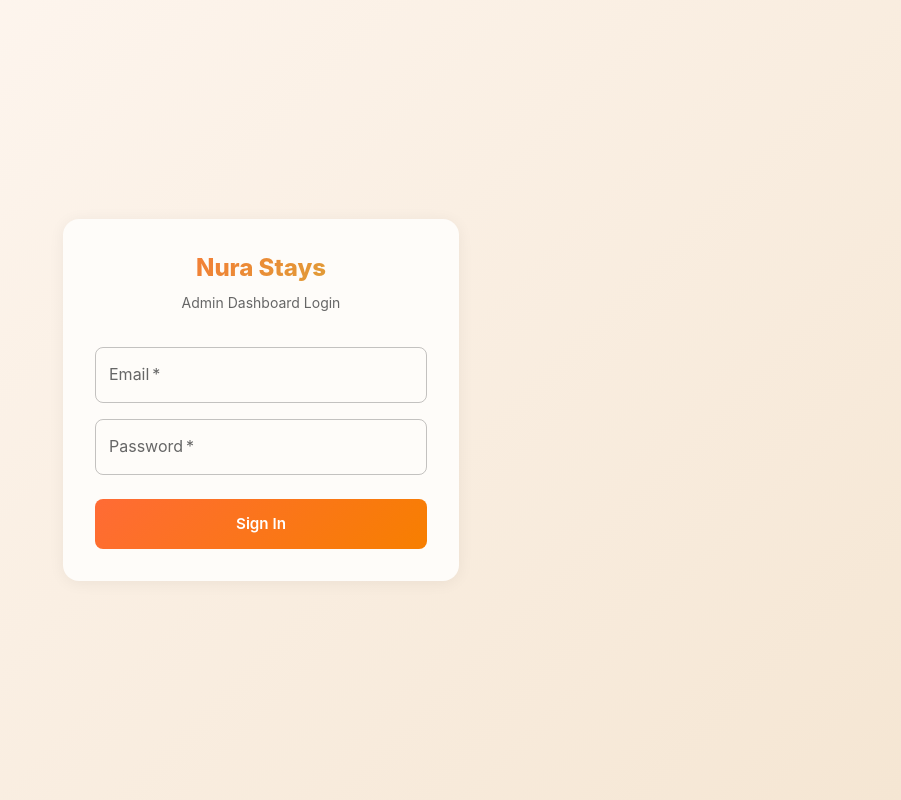
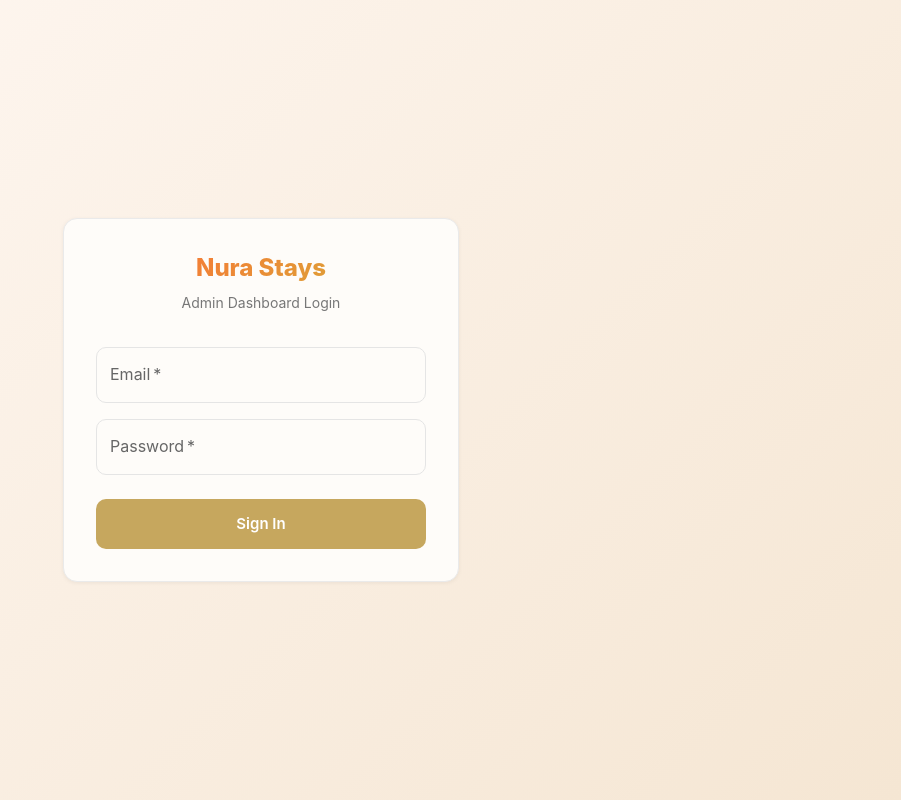
Before and after one commit to syedmustafan/nura-stays-frontend, a React (Create React App) app: page /admin/login in a window 1280 px wide. Shown: the whole page, without its empty margins (379-1280 px from the left). Built offline with nearby package versions, Linux system fonts and the light colour scheme; no server answers.

Commit message:
ui-fixes

```diff
--- a/src/pages/ContactPage.js
+++ b/src/pages/ContactPage.js
@@ -47,7 +47,7 @@ const ContactPage = () => {
   return (
     <Box>
       {/* Hero */}
-      <Box sx={{ py: { xs: 6, md: 8 }, background: 'linear-gradient(135deg, #FFF8F3 0%, #F5E6D3 100%)', textAlign: 'center' }}>
+      <Box sx={{ py: { xs: 6, md: 8 }, background: 'linear-gradient(135deg, #FFFFFF 0%, #F4ECE3 100%)', textAlign: 'center' }}>
         <Container maxWidth="md">
           <Box className="content-animate-in">
             <Typography variant="h1" sx={{ mb: 2, fontSize: { xs: '2rem', md: '3rem' } }}>
@@ -147,7 +147,7 @@ const ContactPage = () => {
               Contact Information
             </Typography>
             {contactInfo.map((info, i) => (
-              <Card key={i} className="card-animate-in" sx={{ p: 2.5, mb: 2, display: 'flex', alignItems: 'center', gap: 2, bgcolor: '#FEFCF9' }}>
+              <Card key={i} className="card-animate-in" sx={{ p: 2.5, mb: 2, display: 'flex', alignItems: 'center', gap: 2, bgcolor: '#FFFFFF' }}>
                 <Box sx={{ color: 'primary.main' }}>{info.icon}</Box>
                 <Box>
                   <Typography variant="caption" sx={{ color: 'text.secondary' }}>
@@ -177,7 +177,7 @@ const ContactPage = () => {
               </Card>
             ))}
 
-            <Card sx={{ p: 3, mt: 3, textAlign: 'center', bgcolor: '#FEFCF9' }}>
+            <Card sx={{ p: 3, mt: 3, textAlign: 'center', bgcolor: '#F7F7F7' }}>
               <Typography variant="h6" sx={{ mb: 2, fontWeight: 700 }}>
                 Prefer WhatsApp?
               </Typography>
--- a/src/pages/PropertiesPage.js
+++ b/src/pages/PropertiesPage.js
@@ -85,7 +85,7 @@ const PropertiesPage = () => {
       <Box
         sx={{
           py: { xs: 6, md: 8 },
-          background: 'linear-gradient(135deg, #FFF8F3 0%, #F5E6D3 100%)',
+          background: 'linear-gradient(135deg, #FFFFFF 0%, #F4ECE3 100%)',
           textAlign: 'center',
         }}
       >
@@ -189,7 +189,7 @@ const PropertiesPage = () => {
             sx={{
               p: 3,
               mb: 3,
-              bgcolor: '#FAF8F5',
+              bgcolor: '#F7F7F7',
               borderRadius: 2,
               border: '1px solid rgba(0,0,0,0.06)',
             }}
--- a/src/pages/PropertyDetailPage.js
+++ b/src/pages/PropertyDetailPage.js
@@ -99,7 +99,7 @@ const PropertyDetailPage = () => {
   return (
     <Box>
       {/* Image Gallery */}
-      <Box sx={{ bgcolor: '#f5f5f5' }}>
+      <Box sx={{ bgcolor: '#F7F7F7' }}>
         <Container maxWidth="lg" sx={{ py: 2 }}>
           <Grid container spacing={1} sx={{ borderRadius: 3, overflow: 'hidden' }}>
             <Grid item xs={12} md={7}>
@@ -257,7 +257,7 @@ const PropertyDetailPage = () => {
                 </Typography>
               ) : (
                 reviews.map((review) => (
-                  <Card key={review.id} sx={{ mb: 2, p: 2.5, bgcolor: '#FEFCF9' }}>
+                  <Card key={review.id} sx={{ mb: 2, p: 2.5, bgcolor: '#FFFFFF' }}>
                     <Box sx={{ display: 'flex', justifyContent: 'space-between', mb: 1 }}>
                       <Typography variant="body2" sx={{ fontWeight: 700 }}>{review.guest_name}</Typography>
                       <Typography variant="caption" sx={{ color: 'text.secondary' }}>
@@ -282,7 +282,7 @@ const PropertyDetailPage = () => {
                 position: 'sticky',
                 top: 100,
                 p: 3,
-                border: '1px solid rgba(0,0,0,0.08)',
+                border: '1px solid #EAEAEA',
               }}
             >
               <Box sx={{ display: 'flex', alignItems: 'baseline', gap: 1, mb: 3 }}>
--- a/src/pages/TeamPage.js
+++ b/src/pages/TeamPage.js
@@ -36,7 +36,7 @@ const TeamPage = () => {
   return (
     <Box>
       {/* Hero */}
-      <Box sx={{ py: { xs: 6, md: 8 }, background: 'linear-gradient(135deg, #FFF8F3 0%, #F5E6D3 100%)', textAlign: 'center' }}>
+      <Box sx={{ py: { xs: 6, md: 8 }, background: 'linear-gradient(135deg, #FFFFFF 0%, #F4ECE3 100%)', textAlign: 'center' }}>
         <Container maxWidth="md">
           <Typography variant="h1" sx={{ mb: 2, fontSize: { xs: '2rem', md: '3rem' } }}>
             Meet the Team
@@ -81,7 +81,7 @@ const TeamPage = () => {
                       <CardMedia
                         component="img"
                         height={280}
-                        image={member.photo_url || `https://ui-avatars.com/api/?name=${encodeURIComponent(member.name)}&size=400&background=FF6B35&color=fff&bold=true`}
+                        image={member.photo_url || `https://ui-avatars.com/api/?name=${encodeURIComponent(member.name)}&size=400&background=C6A75E&color=fff&bold=true`}
                         alt={member.name}
                         className="team-photo"
                         sx={{ transition: 'transform 0.5s ease', objectFit: 'cover' }}
--- a/src/theme/theme.js
+++ b/src/theme/theme.js
@@ -6,16 +6,16 @@ import { createTheme } from '@mui/material/styles';
 const theme = createTheme({
   palette: {
     primary: {
-      main: '#FF6B35',
-      light: '#F77F00',
-      dark: '#E55A25',
+      main: '#C6A75E',
+      light: '#D4BC7E',
+      dark: '#A98A43',
       contrastText: '#FFFFFF',
     },
     secondary: {
-      main: '#D4AF37',
-      light: '#F5E6D3',
-      dark: '#B8962E',
-      contrastText: '#333333',
+      main: '#1F1F1F',
+      light: '#2A2A2A',
+      dark: '#000000',
+      contrastText: '#FFFFFF',
     },
     background: {
       default: '#FFFFFF',
@@ -24,9 +24,11 @@ const theme = createTheme({
       warmGray: '#FAF8F5',
     },
     text: {
-      primary: '#333333',
-      secondary: '#666666',
+      primary: '#1F1F1F',
+      secondary: '#777777',
       light: '#999999',
+            disabled: '#AAAAAA',
+
     },
     common: {
       white: '#FFFFFF',
@@ -104,37 +106,38 @@ const theme = createTheme({
     MuiButton: {
       styleOverrides: {
         root: {
-          borderRadius: 8,
-          padding: '10px 24px',
-          fontSize: '0.95rem',
+          borderRadius: 10,
+          textTransform: 'none',
           fontWeight: 600,
-          boxShadow: 'none',
-          '&:hover': {
-            boxShadow: '0 4px 12px rgba(255, 107, 53, 0.3)',
-          },
+          transition: 'all 0.2s ease',
         },
         containedPrimary: {
-          background: 'linear-gradient(135deg, #FF6B35 0%, #F77F00 100%)',
-          '&:hover': {
-            background: 'linear-gradient(135deg, #E55A25 0%, #D96E00 100%)',
-          },
+          backgroundColor: '#C6A75E',
+          color: '#fff',
+          '&:hover': { backgroundColor: '#A98A43', boxShadow: 'none' },
+          boxShadow: 'none',
         },
-        outlined: {
-          borderWidth: 2,
-          '&:hover': {
-            borderWidth: 2,
-          },
+        outlinedPrimary: {
+          borderColor: '#C6A75E',
+          color: '#C6A75E',
+          '&:hover': { backgroundColor: 'rgba(198,167,94,0.06)', borderColor: '#A98A43' },
+        },
+        outlinedSecondary: {
+          borderColor: '#1F1F1F',
+          color: '#1F1F1F',
+          '&:hover': { backgroundColor: '#1F1F1F', color: '#fff' },
         },
       },
     },
     MuiCard: {
       styleOverrides: {
         root: {
-          borderRadius: 16,
-          boxShadow: '0 2px 16px rgba(0,0,0,0.06)',
-          transition: 'all 0.3s ease',
+          borderRadius: 14,
+          border: '1px solid #EAEAEA',
+          boxShadow: '0 1px 4px rgba(0,0,0,0.06)',
+          transition: 'box-shadow 0.2s ease, transform 0.2s ease',
           '&:hover': {
-            boxShadow: '0 8px 32px rgba(0,0,0,0.12)',
+            boxShadow: '0 4px 16px rgba(0,0,0,0.10)',
           },
         },
       },
@@ -152,9 +155,58 @@ const theme = createTheme({
       styleOverrides: {
         root: {
           '& .MuiOutlinedInput-root': {
-            borderRadius: 8,
+            borderRadius: 10,
+            '& fieldset': { borderColor: '#E5E5E5' },
+            '&:hover fieldset': { borderColor: '#C6A75E' },
+            '&.Mui-focused fieldset': {
+              borderColor: '#C6A75E',
+              boxShadow: '0 0 0 2px rgba(198,167,94,0.15)',
+            },
           },
         },
+      },
+    },MuiAccordion: {
+      styleOverrides: {
+        root: {
+          borderRadius: '10px !important',
+          border: '1px solid #E5E5E5',
+          '&::before': { display: 'none' },
+          '&.Mui-expanded': {
+            backgroundColor: 'rgba(198,167,94,0.03)',
+          },
+        },
+      },
+    },
+    MuiChip: {
+      styleOverrides: {
+        colorPrimary: {
+          backgroundColor: '#C6A75E',
+          color: '#fff',
+        },
+        outlinedPrimary: {
+          borderColor: '#C6A75E',
+          color: '#C6A75E',
+        },
+      },
+    },
+    MuiPagination: {
+      styleOverrides: {
+        root: {
+          '& .MuiPaginationItem-root': {
+            borderRadius: 8,
+            '&.Mui-selected': {
+              backgroundColor: '#C6A75E',
+              color: '#fff',
+              '&:hover': { backgroundColor: '#A98A43' },
+            },
+          },
+        },
+      },
+    },
+    MuiRating: {
+      styleOverrides: {
+        iconFilled: { color: '#C6A75E' },
+        iconEmpty: { color: '#E5E5E5' },
       },
     },
   },
```
Also changed, not shown: src/pages/AboutPage.js (+5 -5 lines), src/pages/FAQPage.js (+4 -4 lines), src/pages/HomePage.js (+9 -8 lines), src/pages/ReviewsPage.js (+5 -5 lines).
